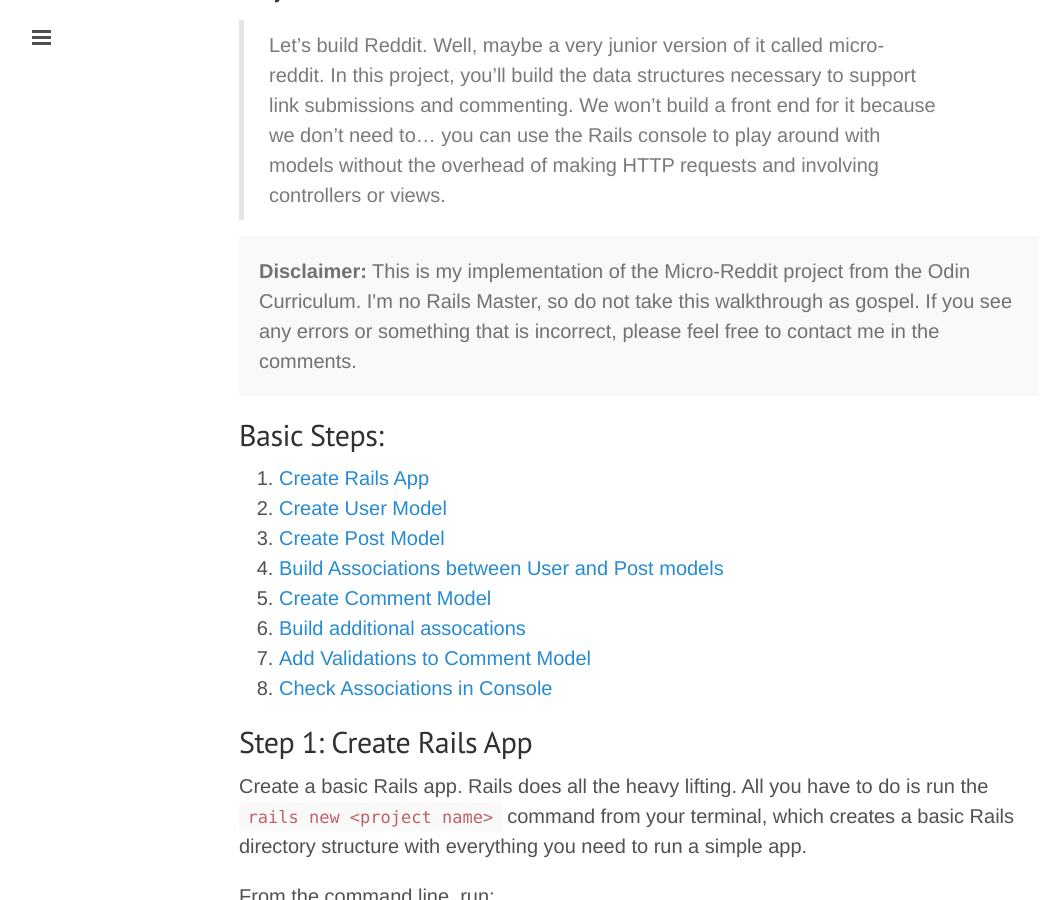
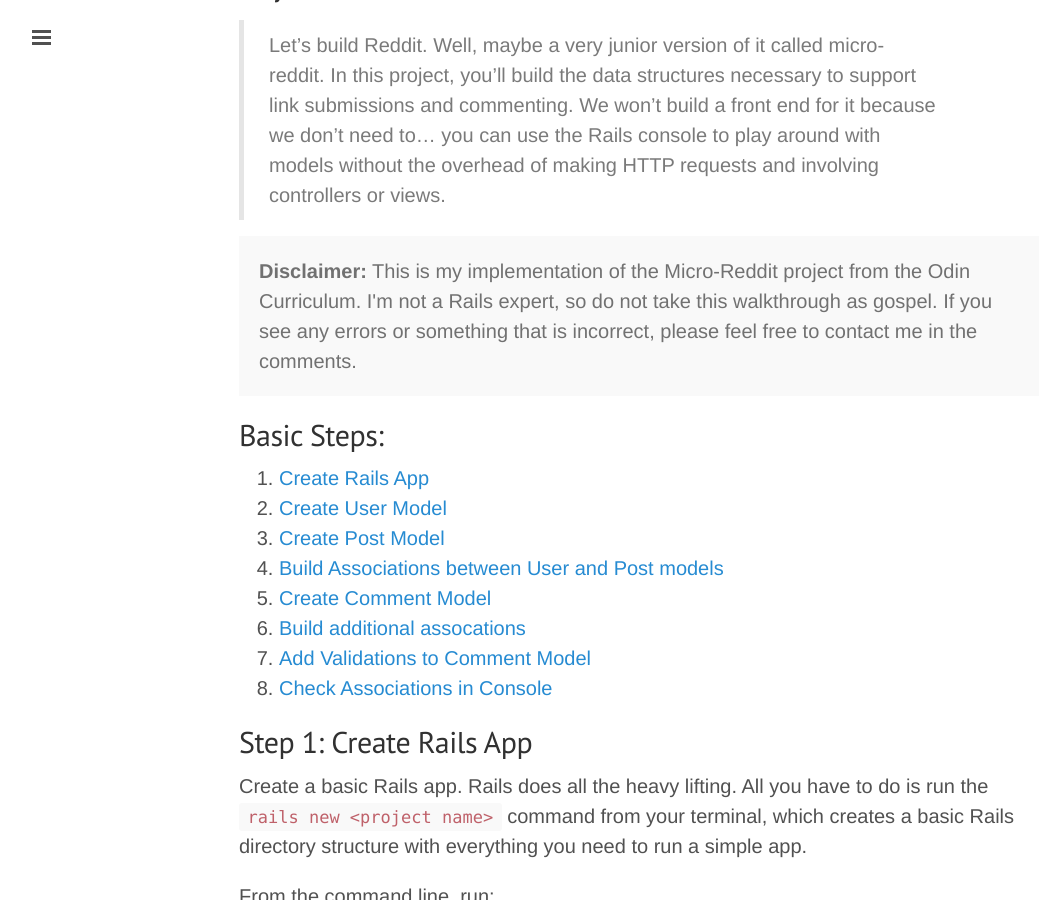
Before and after one commit to Jberczel/jberczel.github.io, a Jekyll site: the page built from _posts/2014-05-02-my-micro-reddit.md, in a window 1280 px wide and 900 px high, scrolled down 396 px. Shown: the whole window, without its empty margins (1-1046 px from the left). Built offline with Jekyll 4.4.1, drawn with Linux system fonts in a browser that asks for light colours; Markdown is read by kramdown in place of the engine named in the settings; comment, search, counter and statistics services are not loaded.

Commit message:
minor updates to old posts

```diff
--- a/_posts/2014-05-02-my-micro-reddit.md
+++ b/_posts/2014-05-02-my-micro-reddit.md
@@ -15,7 +15,7 @@
 <!--more-->
 
 <div class="message">
-<b>Disclaimer:</b> This is my implementation of the Micro-Reddit project from the Odin Curriculum. I'm no Rails Master, so do not take this walkthrough as gospel. If you see any errors or something that is incorrect, please feel free to contact me in the comments.
+<b>Disclaimer:</b> This is my implementation of the Micro-Reddit project from the Odin Curriculum. I'm not a Rails expert, so do not take this walkthrough as gospel. If you see any errors or something that is incorrect, please feel free to contact me in the comments.
 </div>
 
 ##Basic Steps:
```
Also changed, not shown: _drafts/jumpstartlabs-blogger-extras.md (+1 -1 lines).
